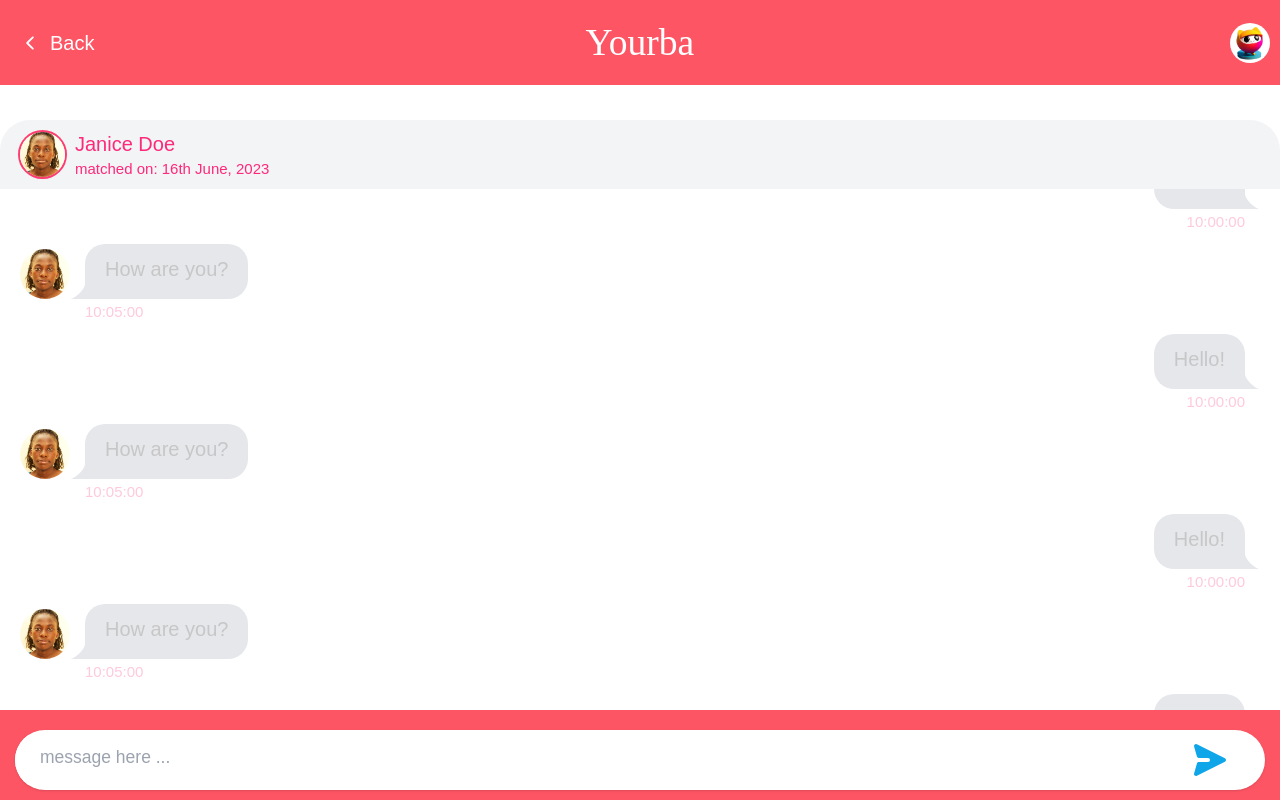
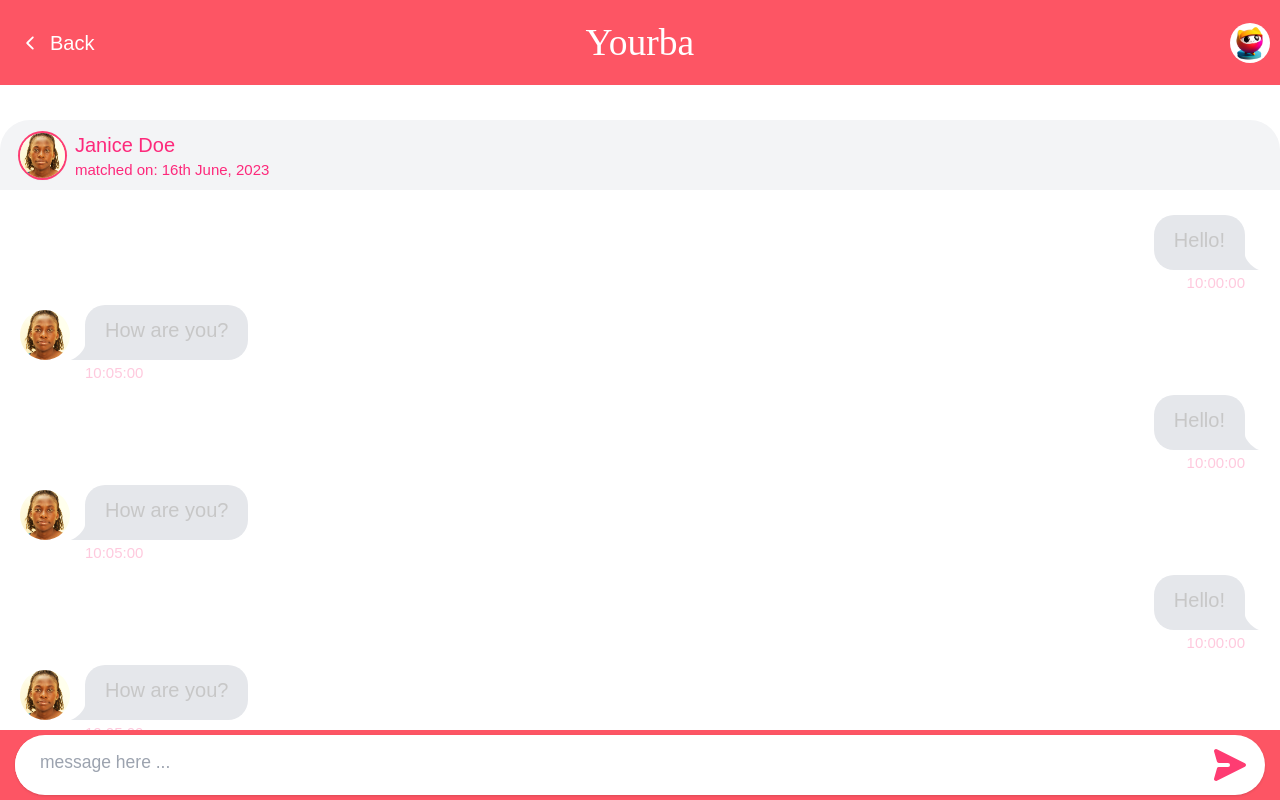
Before and after one commit to eugene-sew/anondate, a React (Vite) app: page /#/connects/1 in a window 1280 px wide. Built offline with nearby package versions, Linux system fonts and the light colour scheme; a web font is replaced by a local one.

Commit message:
added messaging feature

```diff
--- a/src/components/Chat.jsx
+++ b/src/components/Chat.jsx
@@ -5,9 +5,10 @@ import { useEffect, useRef, useState } from "react";
 
 const Chat = () => {
   const { id } = useParams();
-  const current = conversation.filter((c) => c.id === id);
   const [formValue, setFormValue] = useState("");
   const fieldRef = useRef();
+  const current = conversation.filter((c) => c.id === id);
+
   const dateTimeString = current[0].createdAt;
   const date = new Date(dateTimeString);
   const day = date.getDate();
@@ -44,24 +45,16 @@ const Chat = () => {
     })
     .reverse();
 
-  const sendMessage = async (e) => {
-    e.preventDefault();
-
-    setFormValue("");
-    fieldRef.current.scrollIntoView({
+  const sendMessage = () => {};
+  const load = () => {
+    fieldRef.current?.scrollIntoView({
       behavior: "smooth",
     });
   };
 
-  function load() {
-    fieldRef.current?.scrollIntoView({
-      behavior: "smooth",
-    });
-  }
+  useEffect(() => load(), []);
   return (
-    <div
-      className="flex  flex-col  bg-white  h-screen overflow-hidden "
-      onLoad={load}>
+    <div className="flex  flex-col  bg-white  h-screen overflow-hidden ">
       <header className="bg-gray-100 py-2 px-4 flex flex-row items-center gap-2">
         <div>
           <img
@@ -78,7 +71,7 @@ const Chat = () => {
       </header>
 
       {/* chats */}
-      <div className="px-4 h-full overflow-hidden  py-4 overflow-y-scroll pb-10">
+      <div className="px-4 h-full overflow-hidden  py-4 overflow-y-scroll pb-40 relative">
         {sortedChat.map((message, index) => (
           <ChatBubble
             key={index}
@@ -107,14 +100,15 @@ const Chat = () => {
             isSentByCurrentUser={message.senderId === "1"} // Assuming "1" represents the current user's ID
           />
         ))}
-        <div ref={fieldRef}></div>
       </div>
-
-      <div className="fixed bottom-0 left-0 right-0 bg-brand py-2">
+      <div className="fixed bottom-0 left-0 right-0 bg-brand py-1">
+        <div
+          ref={fieldRef}
+          className=""></div>
         <form
           onSubmit={sendMessage}
           className="row-span-1 flex flex-col px-3">
-          <div className="self-end w-full h-12  flex flex-row items-center justify-between rounded-3xl pl-0 shadow  pr-5 bg-white py-5 mt-2 overflow-hidden">
+          <div className="self-end w-full h-12  flex flex-row items-center justify-between rounded-3xl pl-0 shadow  pr-1 bg-white py-5  overflow-hidden">
             <textarea
               type="text"
               onChange={(e) => setFormValue(e.target.value)}
@@ -130,9 +124,8 @@ const Chat = () => {
               <svg
                 xmlns="http://www.w3.org/2000/svg"
                 viewBox="0 0 20 20"
-                fill="currentColor"
                 aria-hidden="true"
-                className="rotate-90 h-8 w-12 text-sky-500 cursor-pointer hover:text-sky-600 outline-none ">
+                className="rotate-90 h-8 w-12 fill-cta cursor-pointer hover:text-sky-600 outline-none ">
                 <path d="M10.894 2.553a1 1 0 00-1.788 0l-7 14a1 1 0 001.169 1.409l5-1.429A1 1 0 009 15.571V11a1 1 0 112 0v4.571a1 1 0 00.725.962l5 1.428a1 1 0 001.17-1.408l-7-14z" />
               </svg>
             </button>
```
